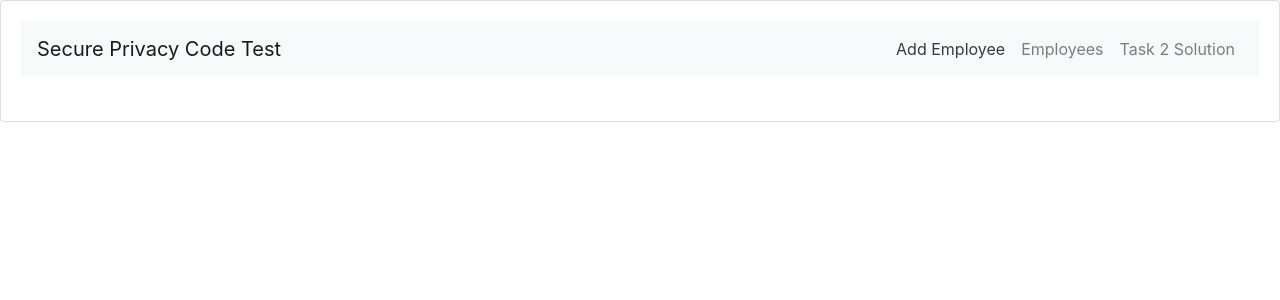
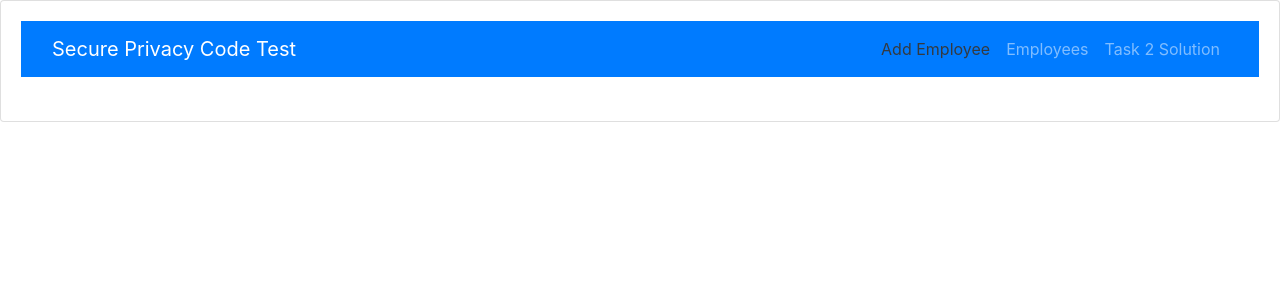
Before and after one commit to IrunguMunene/ASP.Net-Core-CRUD-with-MongoDb, a React (Create React App) app in the folder MongoCrudUi/ClientApp/: page / in a window 1280 px wide. Shown: the top 300 px of the page. Built offline with nearby package versions, Linux system fonts and the light colour scheme; no server answers.

Commit message:
Styling Changes.

```diff
--- a/MongoCrudUi/ClientApp/src/components/EmployeeList.jsx
+++ b/MongoCrudUi/ClientApp/src/components/EmployeeList.jsx
@@ -11,10 +11,11 @@ export const EmployeeList = () => {
     }
 
     return (
-        <div className="row table-responsive">
+        <div>
             <Filter />
+            <div className="row table-responsive-sm">
                 <table className="table table-bordered table-striped table-sm">
-                <thead>
+                    <thead className="thead-dark">
                         <tr>
                             <th>Employee Name</th>
                             <th>Gender</th>
@@ -33,5 +34,6 @@ export const EmployeeList = () => {
                     </tbody>
                 </table>
             </div>
+        </div>
     );
 };
--- a/MongoCrudUi/ClientApp/src/components/NavMenu.jsx
+++ b/MongoCrudUi/ClientApp/src/components/NavMenu.jsx
@@ -5,7 +5,8 @@ import './NavMenu.css';
 
 export const NavMenu = () => {
     return (
-        <nav className="navbar navbar-expand-lg navbar-light bg-light">
+        <nav className="navbar navbar-default navbar-expand-lg navbar-dark bg-primary navbar-fixed-top">
+            <div className="container-fluid">
                 <NavbarBrand tag={Link} to="/">Secure Privacy Code Test</NavbarBrand>
                 <button className="navbar-toggler" type="button" data-toggle="collapse" data-target="#navbarSupportedContent" aria-controls="navbarSupportedContent" aria-expanded="false" aria-label="Toggle navigation">
                     <span className="navbar-toggler-icon"></span>
@@ -24,6 +25,7 @@ export const NavMenu = () => {
                         </NavItem>
                     </ul>
                 </div>
+            </div>
         </nav>
     );
 }
```
Lines whose indentation alone changed are shown as unchanged.
